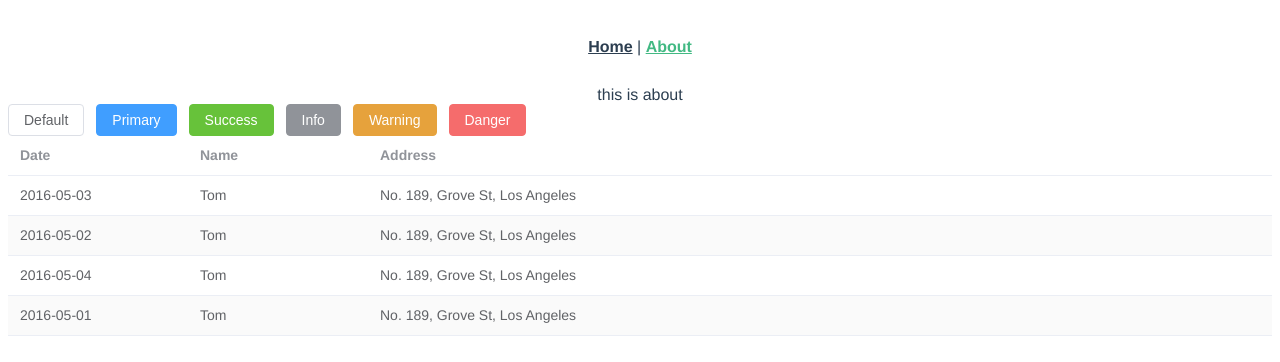
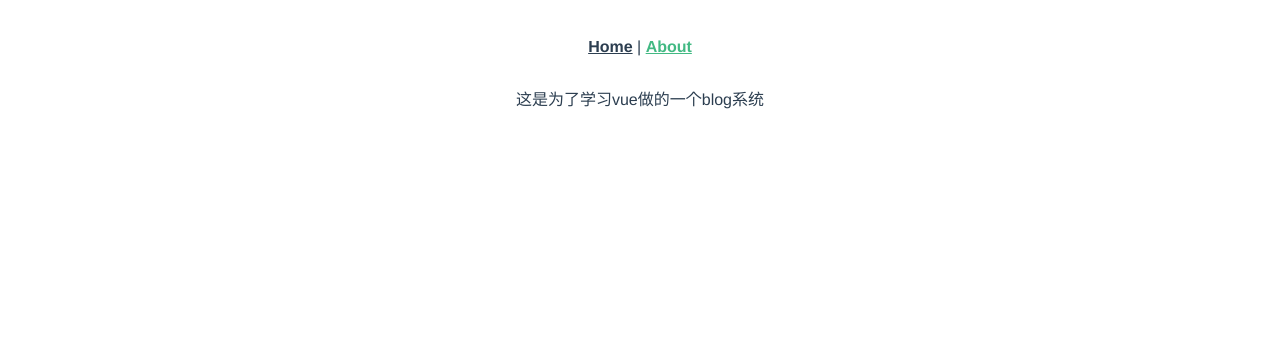
Before and after one commit to yongninghe/vue3-blog-front, a Vue app: page /about in a window 1280 px wide. Shown: the top 362 px of the page. Built offline with nearby package versions, Linux system fonts and the light colour scheme.

Commit message:
添加博客内容列表

```diff
--- /dev/null
+++ b/src/components/BlogContent.vue
@@ -0,0 +1,28 @@
+<template>
+  <div class="content">
+  <el-table :data="blogItems" stripe style="width: 80%">
+    <el-table-column prop="title" label="标题" width="180" />
+    <el-table-column prop="date" label="时间" width="180" />
+    <el-table-column prop="abstract" label="摘要" />
+    <el-table-column  label="查看详情" />
+  </el-table>
+  </div>
+</template>
+
+<script lang="ts">
+import { defineComponent } from 'vue';
+
+export default defineComponent({
+  name: 'BlogContent',
+  props: {
+    blogItems: Array,
+  },
+});
+</script>
+
+<style  scoped>
+.content{
+  width: 700px;
+  alignment: center;
+}
+</style>
--- a/src/views/AboutView.vue
+++ b/src/views/AboutView.vue
@@ -1,48 +1,3 @@
 <template>
-  <div>this is about</div>
-    <el-row class="mb-4">
-      <el-button>Default</el-button>
-      <el-button type="primary">Primary</el-button>
-      <el-button type="success">Success</el-button>
-      <el-button type="info">Info</el-button>
-      <el-button type="warning">Warning</el-button>
-      <el-button type="danger">Danger</el-button>
-    </el-row>
-  <el-table :data="tableData" stripe style="width: 100%">
-    <el-table-column prop="date" label="Date" width="180" />
-    <el-table-column prop="name" label="Name" width="180" />
-    <el-table-column prop="address" label="Address" />
-  </el-table>
-  </template>
-  <script lang="ts" setup>
-    import {
-      Check,
-      Delete,
-      Edit,
-      Message,
-      Search,
-      Star,
-    } from '@element-plus/icons-vue'
-    const tableData = [
-      {
-        date: '2016-05-03',
-        name: 'Tom',
-        address: 'No. 189, Grove St, Los Angeles',
-      },
-      {
-        date: '2016-05-02',
-        name: 'Tom',
-        address: 'No. 189, Grove St, Los Angeles',
-      },
-      {
-        date: '2016-05-04',
-        name: 'Tom',
-        address: 'No. 189, Grove St, Los Angeles',
-      },
-      {
-        date: '2016-05-01',
-        name: 'Tom',
-        address: 'No. 189, Grove St, Los Angeles',
-      }
-    ]
-  </script>
+  <div>这是为了学习vue做的一个blog系统</div>
+</template>
--- a/src/views/HomeView.vue
+++ b/src/views/HomeView.vue
@@ -2,21 +2,36 @@
   <div class="common-layout">
     <el-container>
       <el-header><BlogHeader msg="博客列表"> </BlogHeader></el-header>
-      <el-main>Main</el-main>
-      <el-footer style="alignment: center"><BlogFooter></BlogFooter></el-footer>
+      <el-main><BlogContent :blog-items="blogItems"></BlogContent></el-main>
+      <el-footer><BlogFooter></BlogFooter></el-footer>
     </el-container>
   </div>
 </template>
 <script lang="ts">
-import { defineComponent } from 'vue';
+import { ref, toRefs, reactive, defineComponent  } from 'vue'
+
 import BlogHeader from '@/components/BlogHeader.vue'; // @ is an alias to /src
-import BlogFooter from '@/components/BlogFooter.vue'; // @ is an alias to /src
+import BlogContent from '@/components/BlogContent.vue';
+import BlogFooter from '@/components/BlogFooter.vue';
+
 
 export default defineComponent({
   name: 'HomeView',
   components: {
     BlogHeader,
+    BlogContent,
     BlogFooter
   },
+  setup() {
+    const blogItems = ref([{
+      date: '2016-05-03',
+      title: '这是第一篇博客',
+      abstract: '这是内容摘要',
+    }])
+
+    return {
+      blogItems: blogItems,
+    }
+  }
 });
 </script>
```
